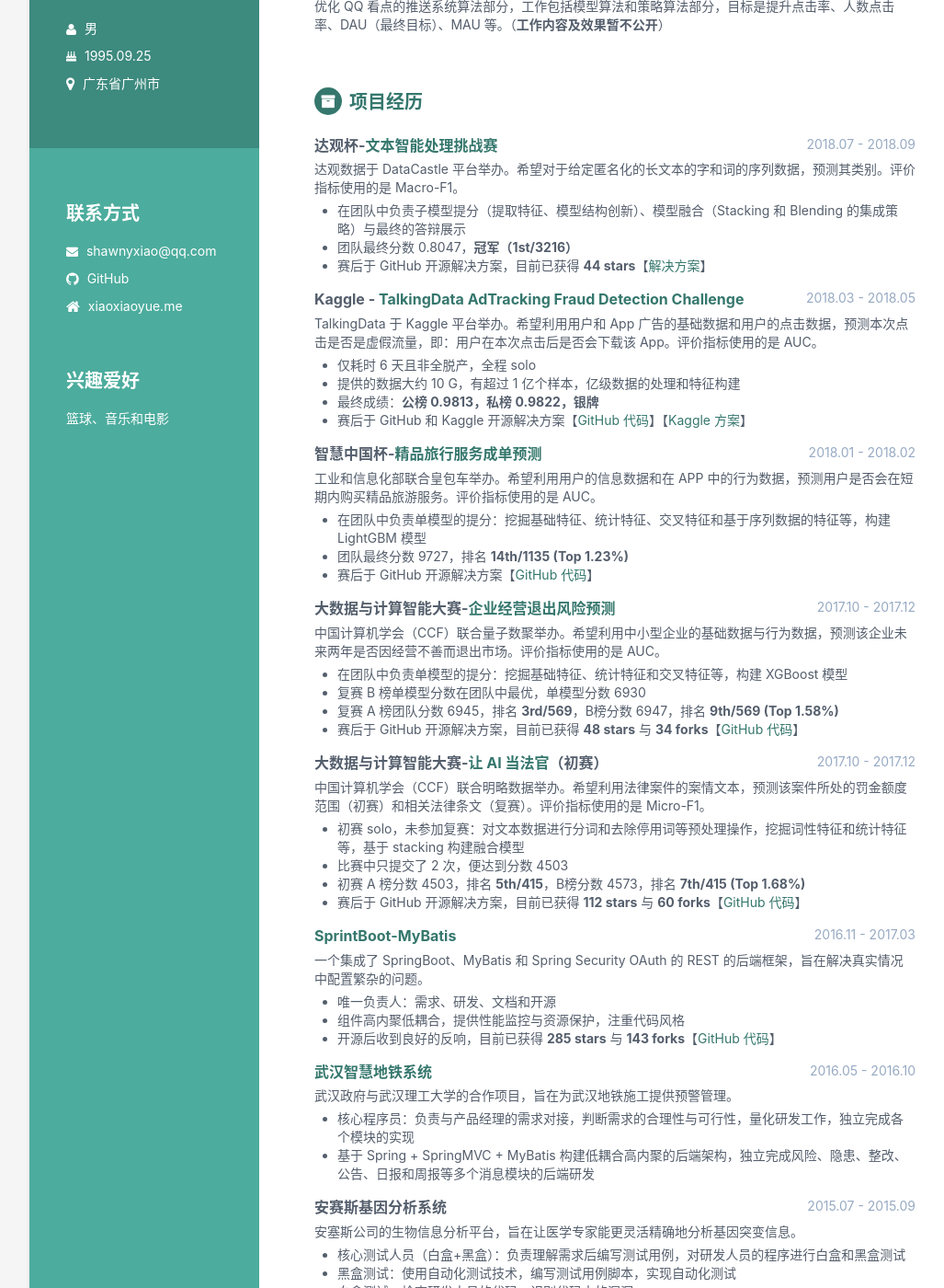
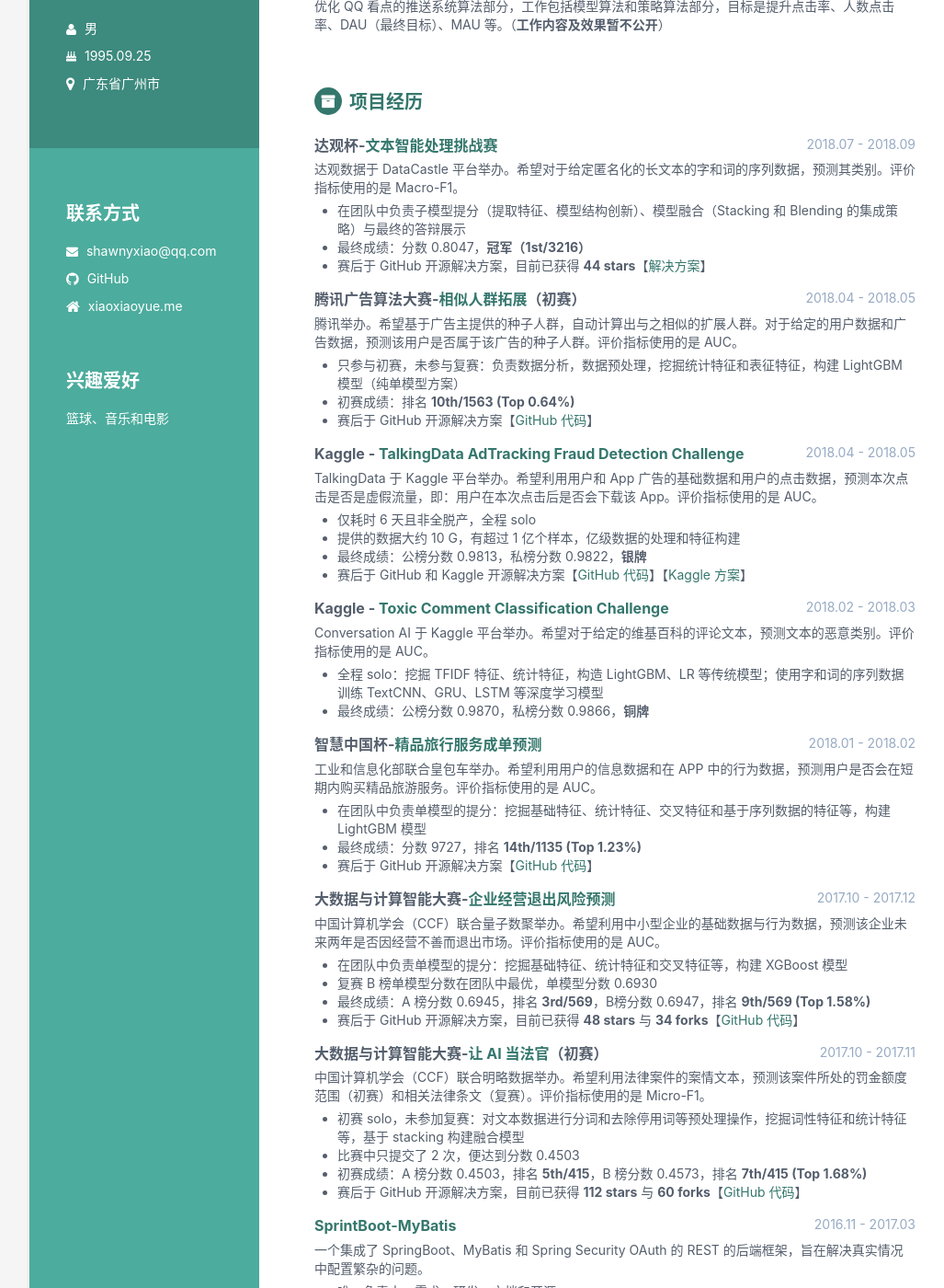
Before and after one commit to ShawnyXiao/Resume, a Jekyll site: the page built from index.html, in a window 1280 px wide and 1400 px high, scrolled down 392 px. Shown: the whole window at 92% size, without its empty margins (96-1123 px from the left). Built offline with Jekyll 4.4.1, drawn with Linux system fonts in a browser that asks for light colours.

Commit message:
Update projects

```diff
--- a/_data/projects.yml
+++ b/_data/projects.yml
@@ -4,24 +4,39 @@
   intro: 达观数据于 DataCastle 平台举办。希望对于给定匿名化的长文本的字和词的序列数据，预测其类别。评价指标使用的是 Macro-F1。
   descriptions:
   - description: 在团队中负责子模型提分（提取特征、模型结构创新）、模型融合（Stacking 和 Blending 的集成策略）与最终的答辩展示
-  - description: 团队最终分数 0.8047，<b>冠军（1st/3216）</b>
+  - description: 最终成绩：分数 0.8047，<b>冠军（1st/3216）</b>
   - description: 赛后于 GitHub 开源解决方案，目前已获得 <b>44 stars</b>【<a target="_blank" href="https://github.com/ShawnyXiao/2018-DC-DataGrand-TextIntelProcess">解决方案</a>】
 - project:
+  title: 腾讯广告算法大赛-<a target="_blank" href="http://algo.tpai.qq.com/home/home/index.html">相似人群拓展</a>（初赛）
+  time: 2018.04 - 2018.05
+  intro: 腾讯举办。希望基于广告主提供的种子人群，自动计算出与之相似的扩展人群。对于给定的用户数据和广告数据，预测该用户是否属于该广告的种子人群。评价指标使用的是 AUC。
+  descriptions:
+  - description: 只参与初赛，未参与复赛：负责数据分析，数据预处理，挖掘统计特征和表征特征，构建 LightGBM 模型（纯单模型方案）
+  - description: 初赛成绩：排名 <b>10th/1563 (Top 0.64%)</b>
+  - description: 赛后于 GitHub 开源解决方案【<a target="_blank" href="https://github.com/ShawnyXiao/2018-Tencent-Lookalike">GitHub 代码</a>】
+- project:
   title: Kaggle - <a target="_blank" href="https://www.kaggle.com/c/talkingdata-adtracking-fraud-detection">TalkingData AdTracking Fraud Detection Challenge</a>
-  time: 2018.03 - 2018.05
+  time: 2018.04 - 2018.05
   intro: TalkingData 于 Kaggle 平台举办。希望利用用户和 App 广告的基础数据和用户的点击数据，预测本次点击是否是虚假流量，即：用户在本次点击后是否会下载该 App。评价指标使用的是 AUC。
   descriptions:
   - description: 仅耗时 6 天且非全脱产，全程 solo
   - description: 提供的数据大约 10 G，有超过 1 亿个样本，亿级数据的处理和特征构建
-  - description: 最终成绩：<b>公榜 0.9813，私榜 0.9822，银牌</b>
+  - description: 最终成绩：公榜分数 0.9813，私榜分数 0.9822，<b>银牌</b>
   - description: 赛后于 GitHub 和 Kaggle 开源解决方案【<a target="_blank" href="https://github.com/ShawnyXiao/2018-Kaggle-AdTrackingFraud">GitHub 代码</a>】【<a target="_blank" href="https://www.kaggle.com/c/talkingdata-adtracking-fraud-detection/discussion/57971">Kaggle 方案</a>】
+- project:
+  title: Kaggle - <a target="_blank" href="https://www.kaggle.com/c/jigsaw-toxic-comment-classification-challenge">Toxic Comment Classification Challenge</a>
+  time: 2018.02 - 2018.03
+  intro: Conversation AI 于 Kaggle 平台举办。希望对于给定的维基百科的评论文本，预测文本的恶意类别。评价指标使用的是 AUC。
+  descriptions:
+  - description: 全程 solo：挖掘 TFIDF 特征、统计特征，构造 LightGBM、LR 等传统模型；使用字和词的序列数据训练 TextCNN、GRU、LSTM 等深度学习模型
+  - description: 最终成绩：公榜分数 0.9870，私榜分数 0.9866，<b>铜牌</b>
 - project:
   title: 智慧中国杯-<a target="_blank" href="http://www.dcjingsai.com/common/cmpt/%E7%B2%BE%E5%93%81%E6%97%85%E8%A1%8C%E6%9C%8D%E5%8A%A1%E6%88%90%E5%8D%95%E9%A2%84%E6%B5%8B_%E7%AB%9E%E8%B5%9B%E4%BF%A1%E6%81%AF.html">精品旅行服务成单预测</a>
   time: 2018.01 - 2018.02
   intro: 工业和信息化部联合皇包车举办。希望利用用户的信息数据和在 APP 中的行为数据，预测用户是否会在短期内购买精品旅游服务。评价指标使用的是 AUC。
   descriptions:
   - description: 在团队中负责单模型的提分：挖掘基础特征、统计特征、交叉特征和基于序列数据的特征等，构建 LightGBM 模型
-  - description: 团队最终分数 9727，排名 <b>14th/1135 (Top 1.23%)</b>
+  - description: 最终成绩：分数 9727，排名 <b>14th/1135 (Top 1.23%)</b>
   - description: 赛后于 GitHub 开源解决方案【<a target="_blank" href="https://github.com/ShawnyXiao/2018-ICC-TravelService">GitHub 代码</a>】
 - project:
   title: 大数据与计算智能大赛-<a target="_blank" href="http://www.datafountain.cn/#/competitions/271/intro">企业经营退出风险预测</a>
@@ -29,17 +44,17 @@
   intro: 中国计算机学会（CCF）联合量子数聚举办。希望利用中小型企业的基础数据与行为数据，预测该企业未来两年是否因经营不善而退出市场。评价指标使用的是 AUC。
   descriptions:
   - description: 在团队中负责单模型的提分：挖掘基础特征、统计特征和交叉特征等，构建 XGBoost 模型
-  - description: 复赛 B 榜单模型分数在团队中最优，单模型分数 6930
-  - description: 复赛 A 榜团队分数 6945，排名 <b>3rd/569</b>，B榜分数 6947，排名 <b>9th/569 (Top 1.58%)</b>
+  - description: 复赛 B 榜单模型分数在团队中最优，单模型分数 0.6930
+  - description: 最终成绩：A 榜分数 0.6945，排名 <b>3rd/569</b>，B榜分数 0.6947，排名 <b>9th/569 (Top 1.58%)</b>
   - description: 赛后于 GitHub 开源解决方案，目前已获得 <b>48 stars</b> 与 <b>34 forks</b>【<a target="_blank" href="https://github.com/ShawnyXiao/2017-CCF-BDCI-Enterprise">GitHub 代码</a>】
 - project:
   title: 大数据与计算智能大赛-<a target="_blank" href="http://www.datafountain.cn/#/competitions/277/intro">让 AI 当法官</a>（初赛）
-  time: 2017.10 - 2017.12
+  time: 2017.10 - 2017.11
   intro: 中国计算机学会（CCF）联合明略数据举办。希望利用法律案件的案情文本，预测该案件所处的罚金额度范围（初赛）和相关法律条文（复赛）。评价指标使用的是 Micro-F1。
   descriptions:
   - description: 初赛 solo，未参加复赛：对文本数据进行分词和去除停用词等预处理操作，挖掘词性特征和统计特征等，基于 stacking 构建融合模型
-  - description: 比赛中只提交了 2 次，便达到分数 4503
-  - description: 初赛 A 榜分数 4503，排名 <b>5th/415</b>，B榜分数 4573，排名 <b>7th/415 (Top 1.68%)</b>
+  - description: 比赛中只提交了 2 次，便达到分数 0.4503
+  - description: 初赛成绩：A 榜分数 0.4503，排名 <b>5th/415</b>，B 榜分数 0.4573，排名 <b>7th/415 (Top 1.68%)</b>
   - description: 赛后于 GitHub 开源解决方案，目前已获得 <b>112 stars</b> 与 <b>60 forks</b>【<a target="_blank" href="https://github.com/ShawnyXiao/2017-CCF-BDCI-AIJudge">GitHub 代码</a>】
 - project:
   title: <a target="_blank" href="https://github.com/ShawnyXiao/SpringBoot-MyBatis">SprintBoot-MyBatis</a>
```
